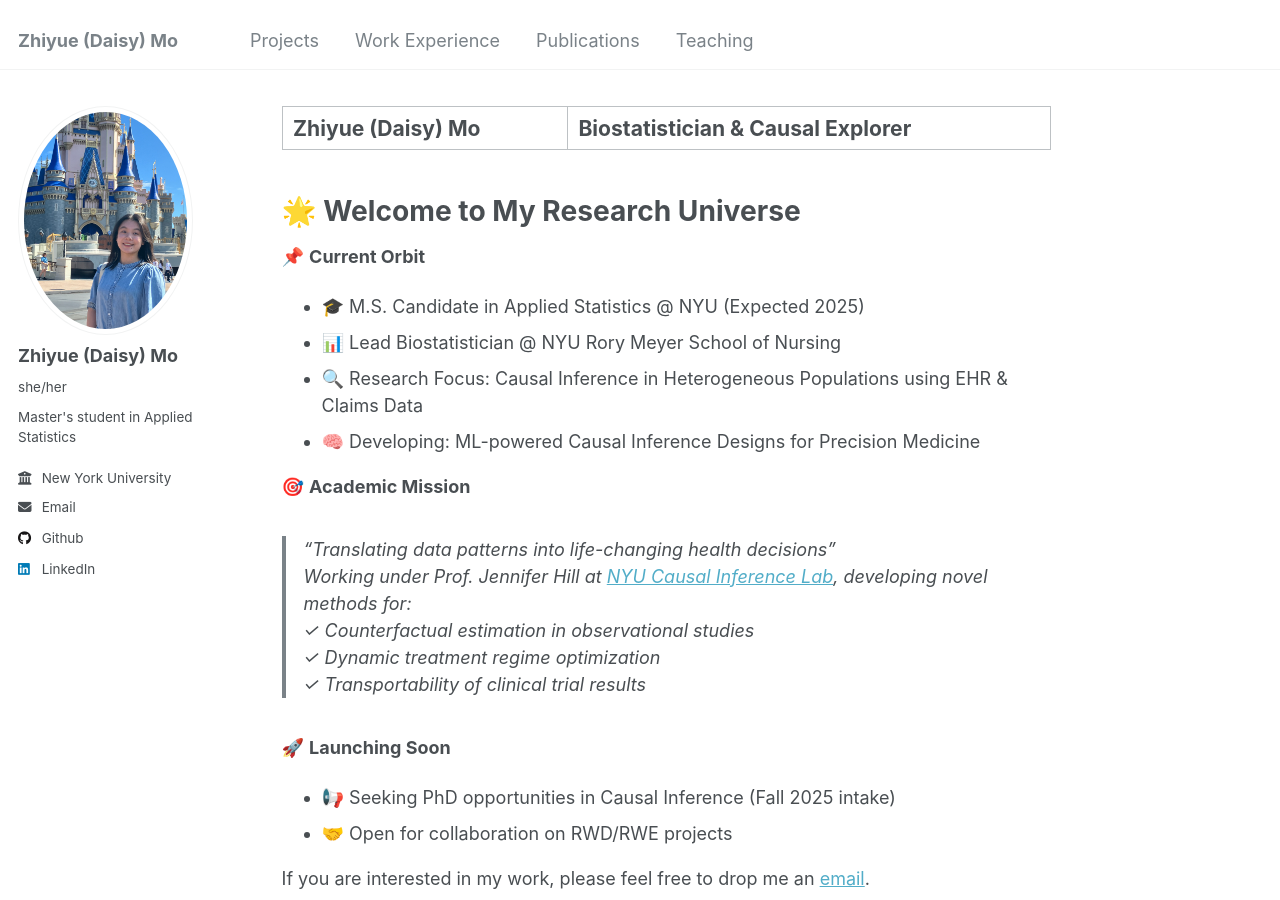
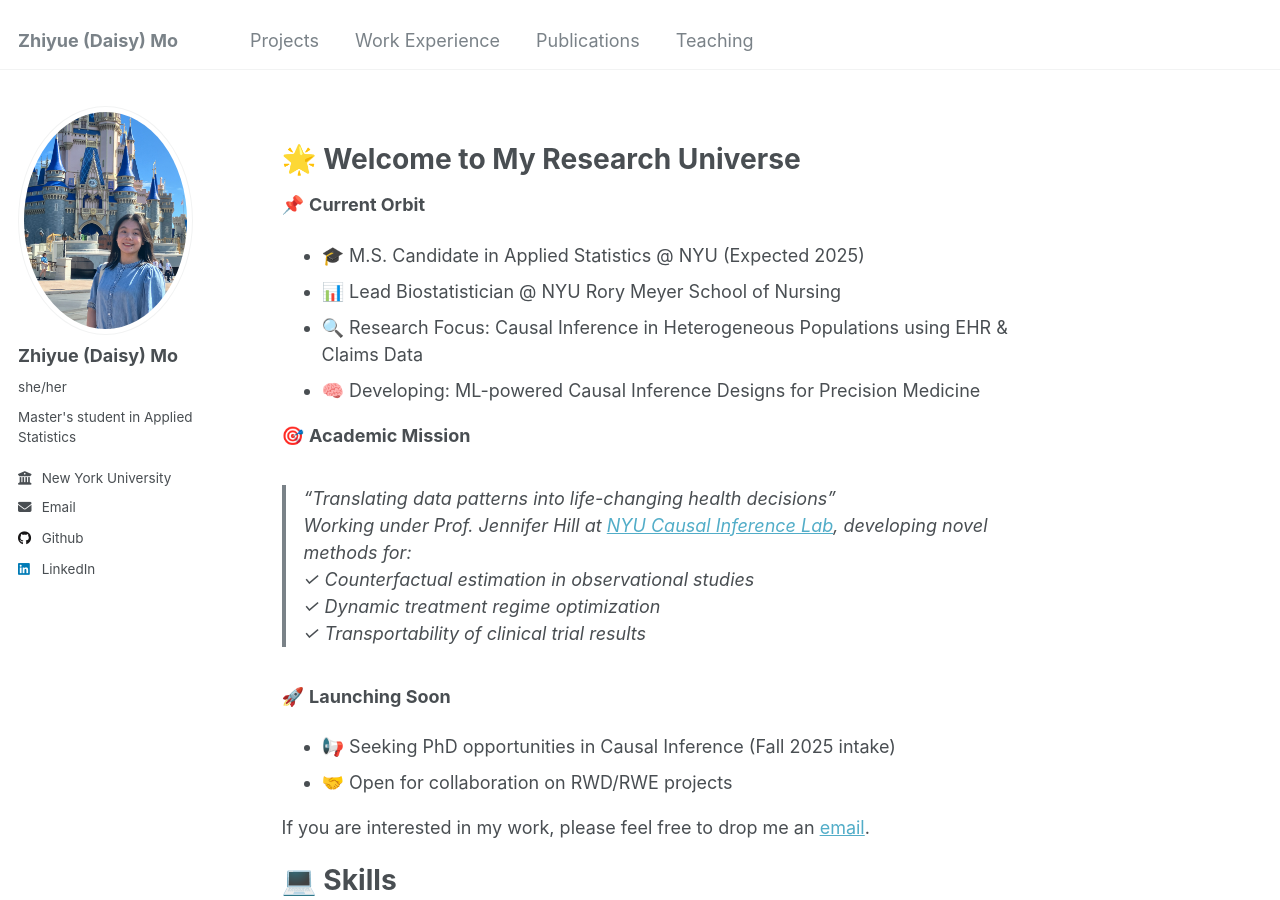
Before and after one commit to zhiyuemo/zhiyuemo.github.io, a Jekyll site: the page built from _pages/about.md, in a window 1280 px wide and 900 px high. Built offline with Jekyll 4.4.1, drawn with Linux system fonts in a browser that asks for light colours.

Commit message:
Update about.md

```diff
--- a/_pages/about.md
+++ b/_pages/about.md
@@ -1,6 +1,6 @@
 ---
 permalink: /
-title: "Zhiyue (Daisy) Mo | Biostatistician & Causal Explorer"
+title: ""
 excerpt: "Harnessing Data to Illuminate Health Decisions"
 author_profile: true
 redirect_from:
```
